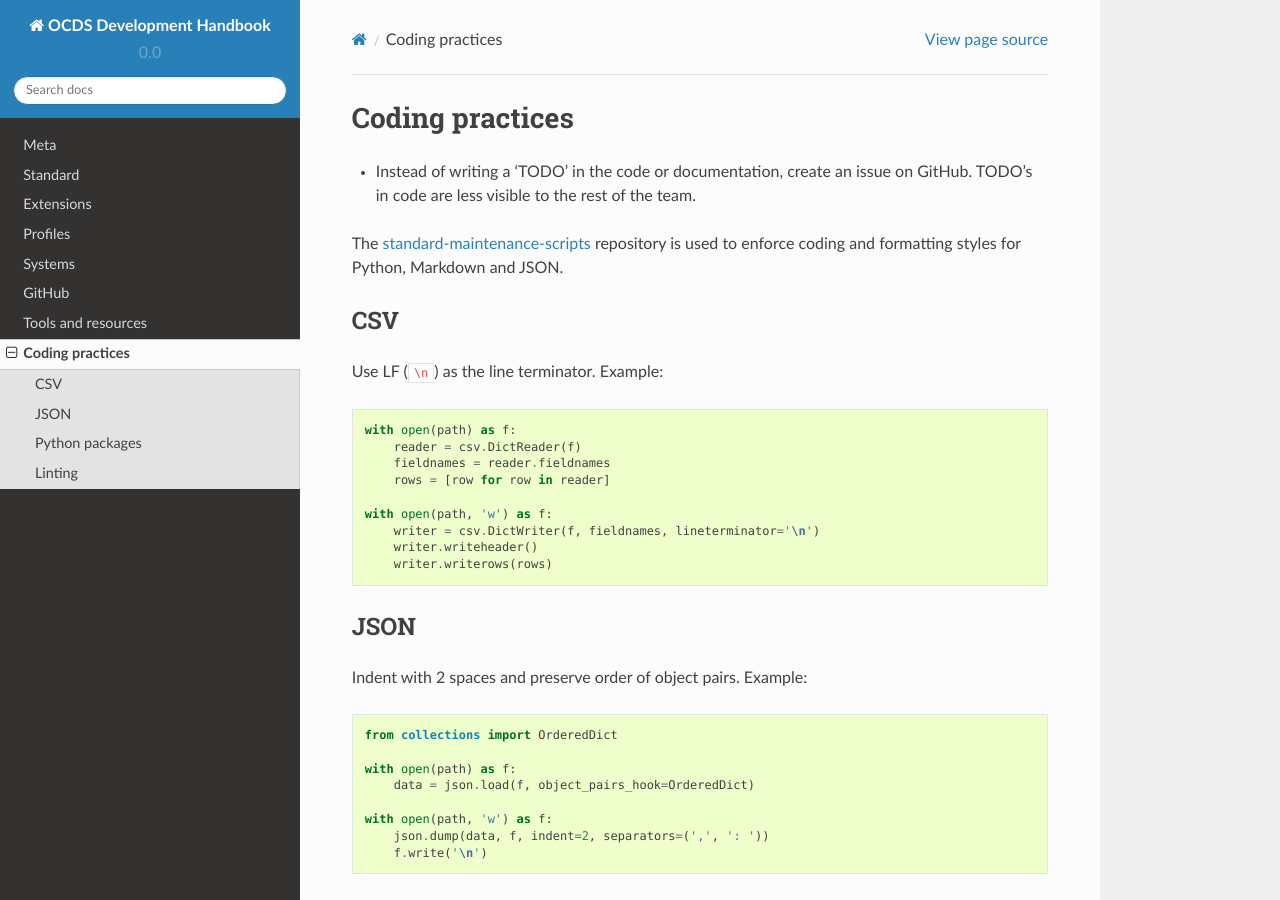
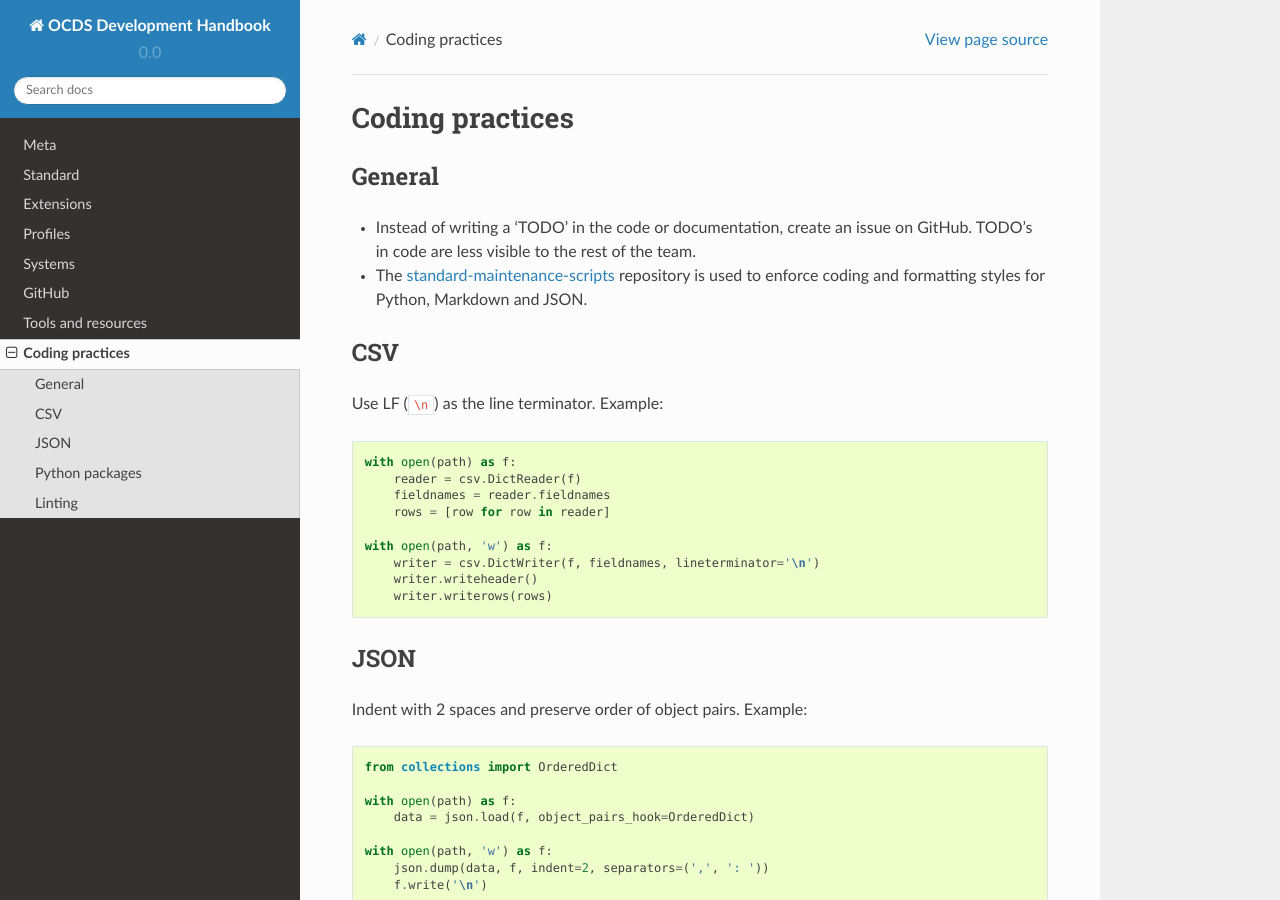
Before and after one commit to open-contracting/standard-development-handbook, a Sphinx documentation site: the page built from docs/coding/index.md, in a window 1280 px wide and 900 px high. Built offline with Sphinx 7.4.7 and the Read the Docs theme 2.0.0, drawn with Linux system fonts in a browser that asks for light colours.

Commit message:
Add a couple headings

```diff
--- a/docs/coding/index.md
+++ b/docs/coding/index.md
@@ -1,8 +1,9 @@
 # Coding practices
 
+## General
+
 * Instead of writing a 'TODO' in the code or documentation, create an issue on GitHub. TODO's in code are less visible to the rest of the team.
-
-The [standard-maintenance-scripts](https://github.com/open-contracting/standard-maintenance-scripts) repository is used to enforce coding and formatting styles for Python, Markdown and JSON.
+* The [standard-maintenance-scripts](https://github.com/open-contracting/standard-maintenance-scripts) repository is used to enforce coding and formatting styles for Python, Markdown and JSON.
 
 ## CSV
 
```
Also changed, not shown: docs/tools/index.md (+2 -0 lines).
